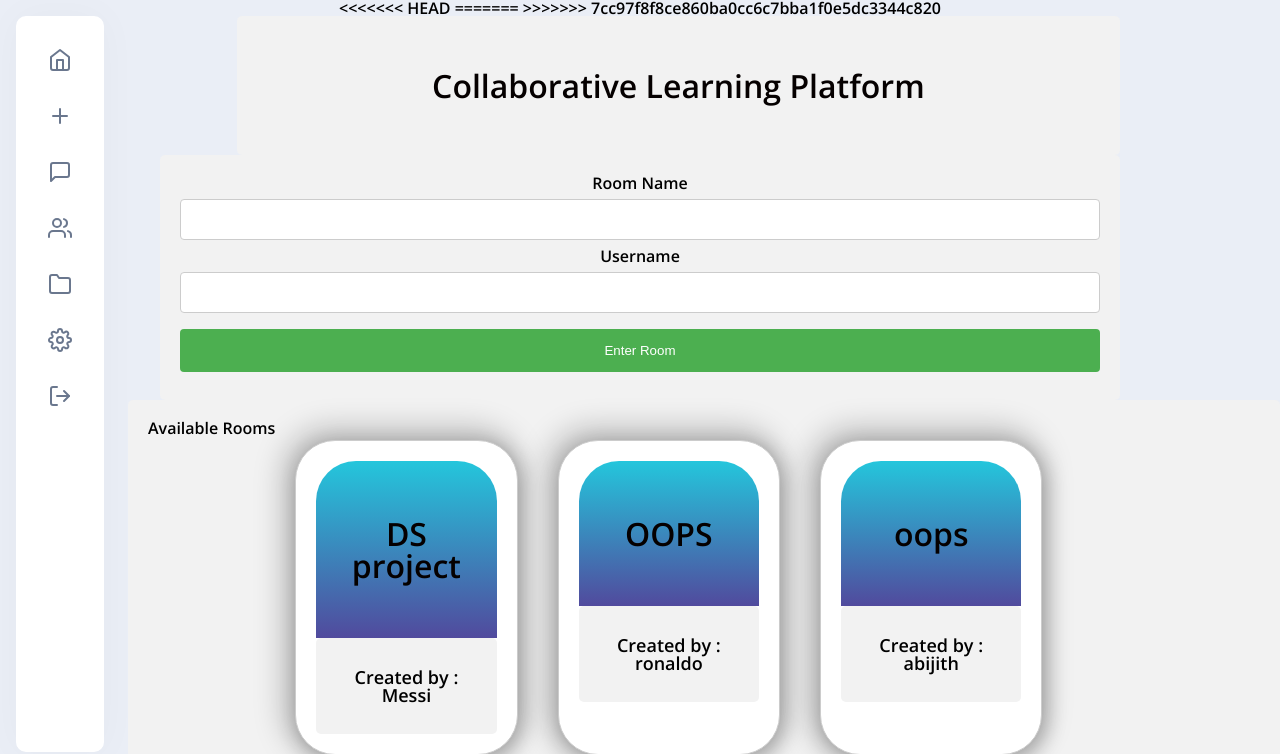
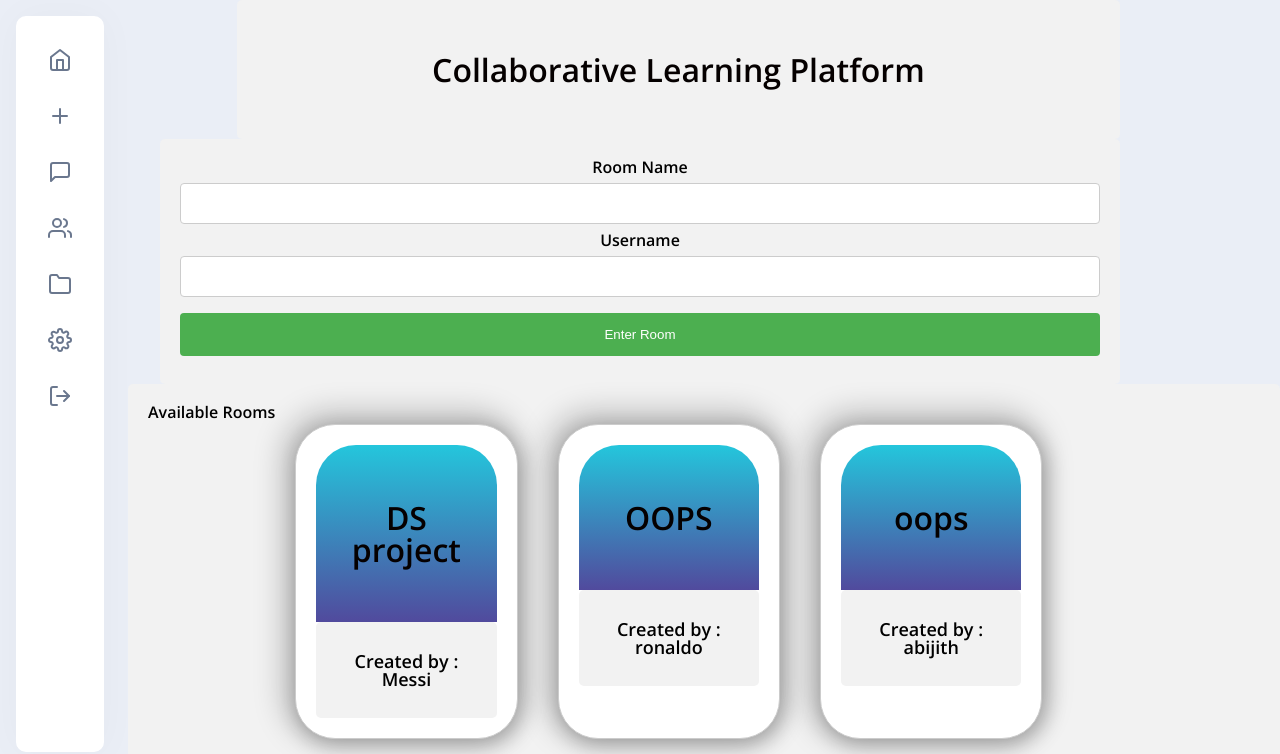
Before and after one commit to AbijithPrasanthan/Collaborative-Learning-Platform, a Django app: page /CLP/chat/ in a window 1280 px wide. Shown: the top 754 px of the page. Run offline with Django 4.2, Linux system fonts and the light colour scheme; data comes from the database, SQL or seed files in the repository; some libraries are stand-ins or nearby versions.

Commit message:
Update base.html

```diff
--- a/templates/CLP/base.html
+++ b/templates/CLP/base.html
@@ -15,13 +15,7 @@
     <meta name="viewport" content="width=device-width, initial-scale=1">
     <link rel="stylesheet" href="https://cdnjs.cloudflare.com/ajax/libs/meyer-reset/2.0/reset.min.css">
     <link rel="stylesheet" href="{% static 'css/dashboardstyle.css' %}">
-<<<<<<< HEAD
-    </script>
-=======
     <script src="https://cdnjs.cloudflare.com/ajax/libs/prefixfree/1.0.7/prefixfree.min.js"></script>
-
->>>>>>> 7cc97f8f8ce860ba0cc6c7bba1f0e5dc3344c820
-
 </head>
 
 <body>
```
